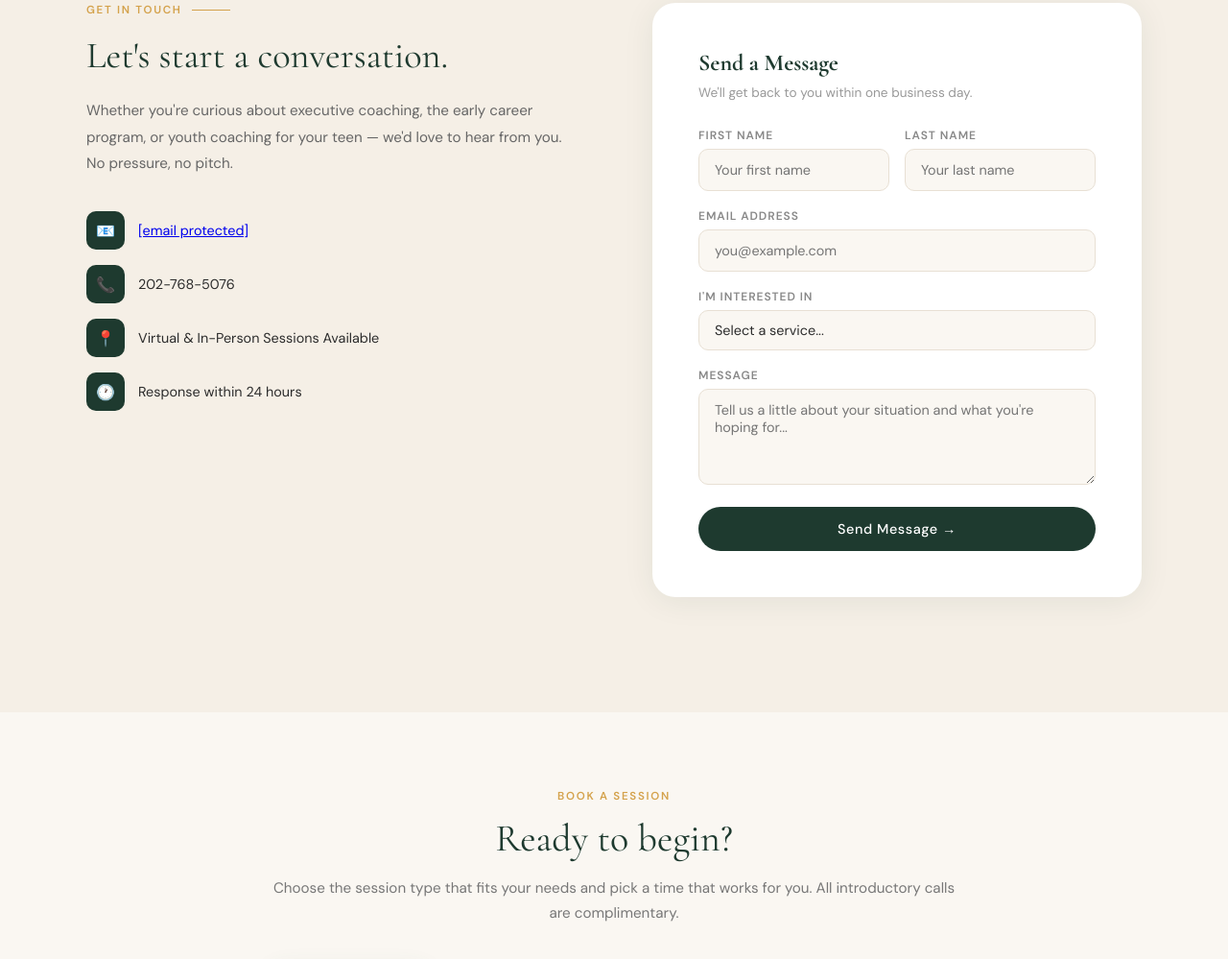
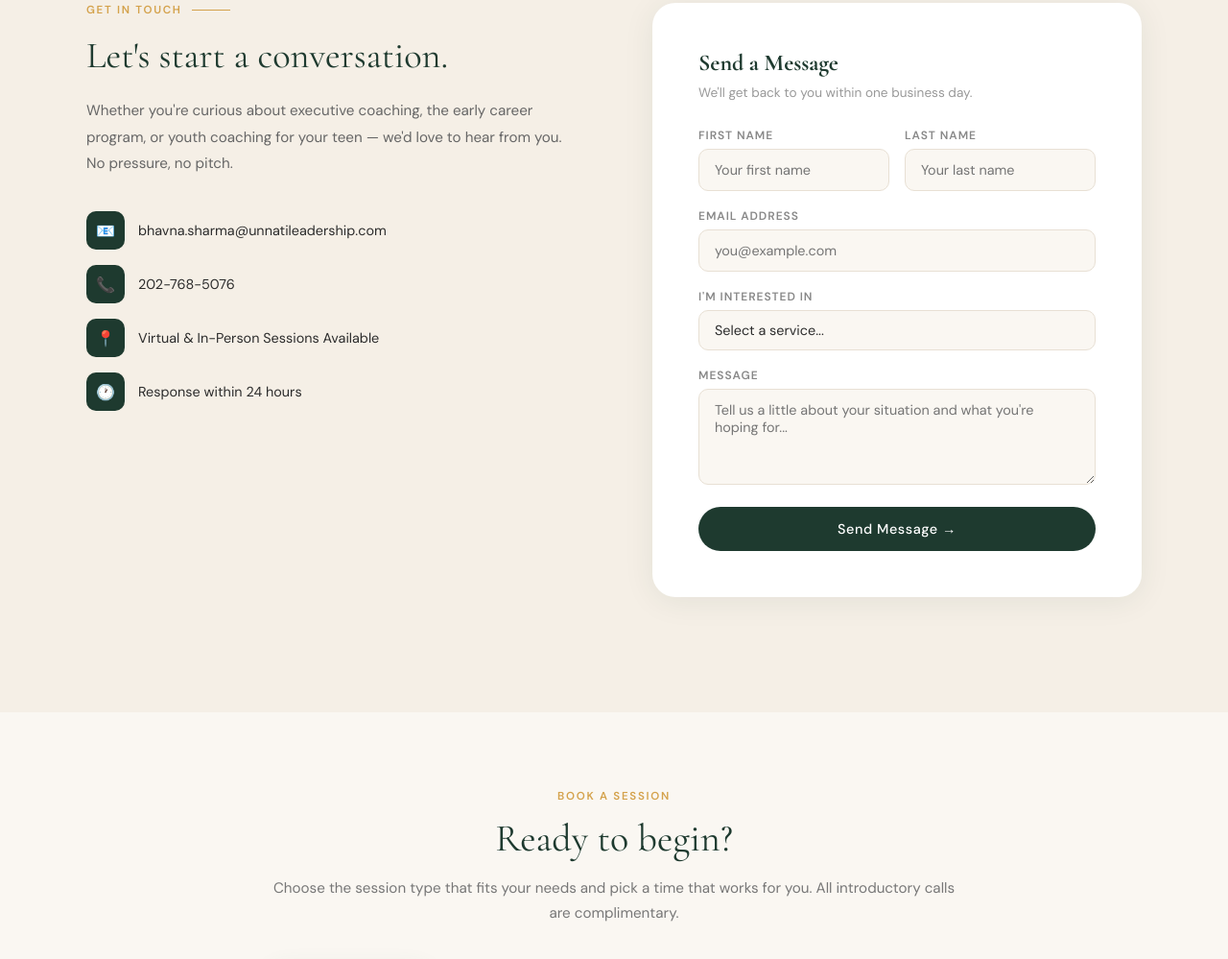
Before and after one commit to unnatileadership/unnatileadership, a plain HTML site: page unnati_leadership_website (4).html in a window 1280 px wide. Shown: the part 5612-6611 px from the top of the page at 96% size. Drawn offline with nearby package versions, Linux system fonts and the light colour scheme.

Commit message:
Update unnati_leadership_website (4).html

```diff
--- a/unnati_leadership_website (4).html
+++ b/unnati_leadership_website (4).html
@@ -1120,7 +1120,7 @@ footer {
       <div class="contact-info">
         <div class="contact-item">
           <div class="contact-icon">📧</div>
-          <span><a href="/cdn-cgi/l/email-protection" class="__cf_email__" data-cfemail="d2b0bab3a4bcb3fca1bab3a0bfb392a7bcbcb3a6bbbeb7b3b6b7a0a1babba2fcb1bdbf">[email&#160;protected]</a></span>
+          <span>bhavna.sharma@unnatileadership.com</span>
         </div>
         <div class="contact-item">
           <div class="contact-icon">📞</div>
```
